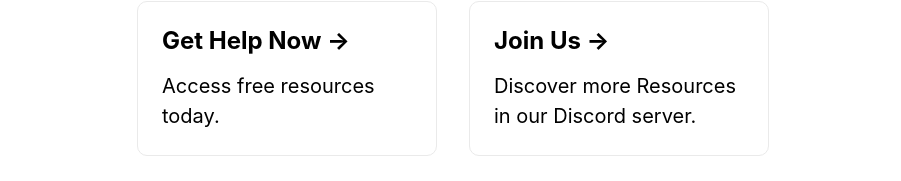
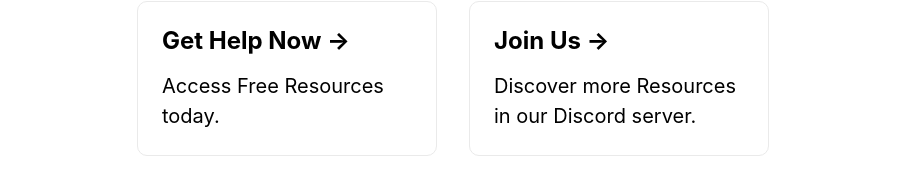
Before and after one commit to jcstein/Wellness-DAO, a Next.js app: page / in a window 1280 px wide. Shown: the part 365-546 px from the top of the page, without its empty margins (187-1088 px from the left). Built offline with nearby package versions, Linux system fonts and the light colour scheme.

Commit message:
Update index.js

```diff
--- a/pages/index.js
+++ b/pages/index.js
@@ -26,7 +26,7 @@ export default function Home() {
 
         <a href="https://checkpoint.carrd.co/" className={styles.card}>
           <h2>Get Help Now &rarr;</h2>
-          <p>Access free resources today.</p>
+          <p>Access Free Resources today.</p>
         </a>
 
         {/* <a
```
